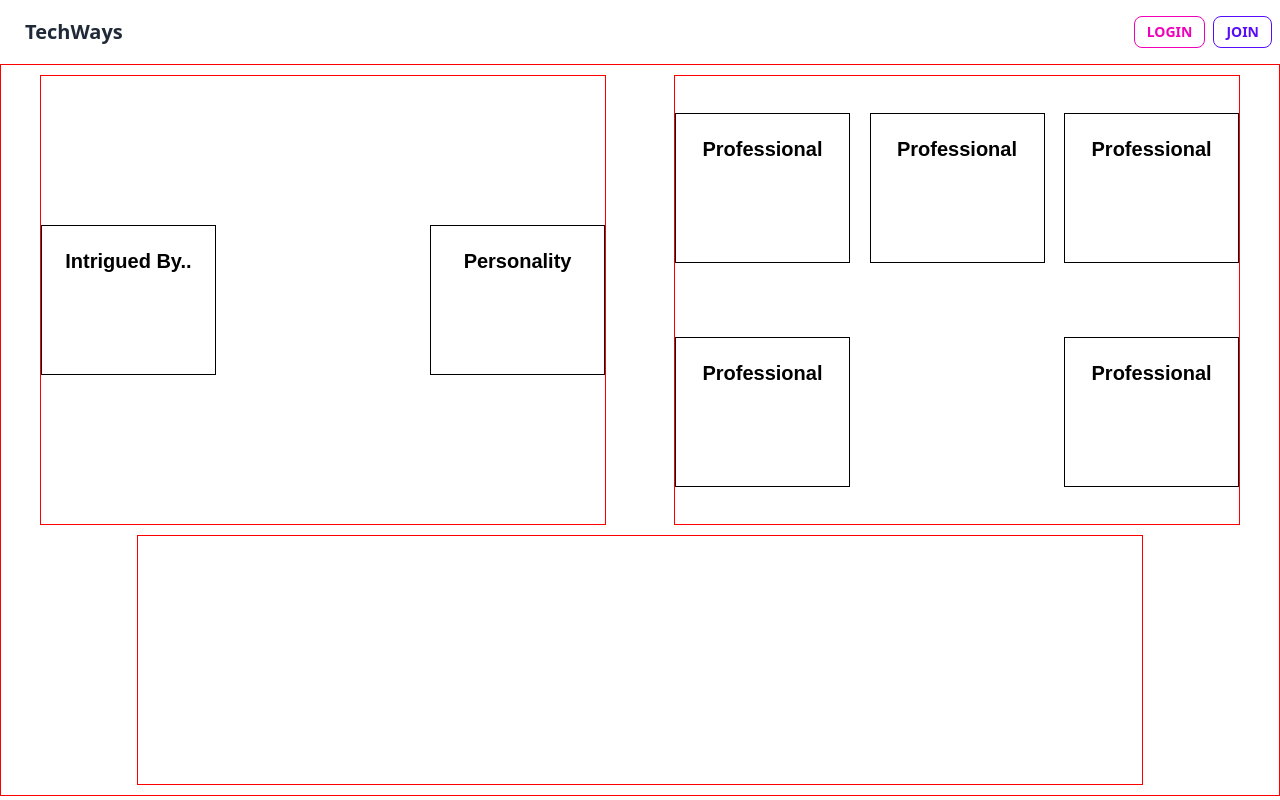
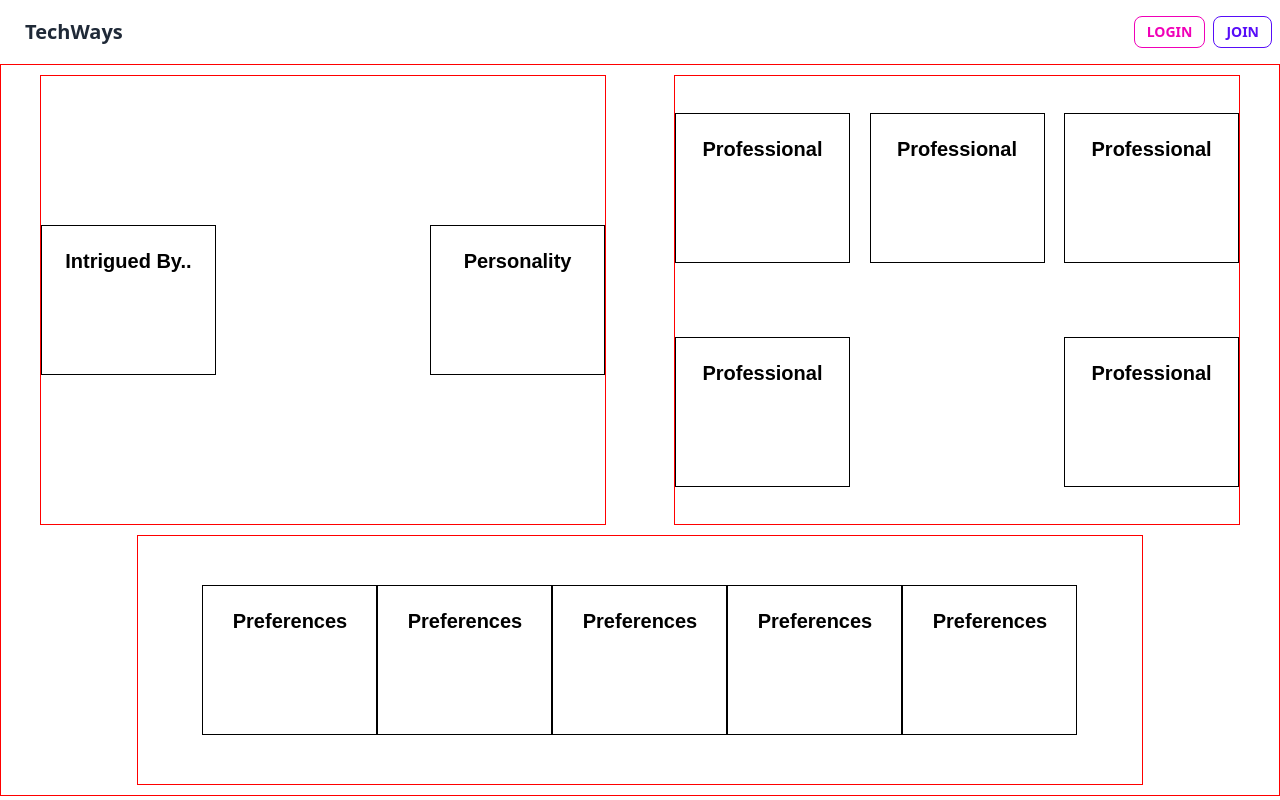
Before and after one commit to Bay102/TechWays, a React (Vite) app: page / in a window 1280 px wide. Built offline with nearby package versions, Linux system fonts and the light colour scheme; no server answers; a web font is replaced by a local one.

Commit message:
prefrences boxes

```diff
--- a/src/Components/AttributeCategorys/Interests/Interests.tsx
+++ b/src/Components/AttributeCategorys/Interests/Interests.tsx
@@ -1,11 +1,17 @@
+import { observer } from 'mobx-react'
 import AttributeCard from '../../AttributeCard/AttributeCard'
+import { AttributeStoreProps } from '../AttributesStore'
 import * as S from './interests.styles'
 
-export const Interests = () => {
+type Props = {
+  attributeStore: AttributeStoreProps
+}
+
+export const Interests = observer(({ attributeStore }: Props) => {
   return (
     <S.InterestsContainer>
       <AttributeCard title="Intrigued By.." attributes={[]} />
       <AttributeCard title="Personality" attributes={[]} />
     </S.InterestsContainer>
   )
-}
+})
--- a/src/Components/AttributeCategorys/Preferences/Preferences.tsx
+++ b/src/Components/AttributeCategorys/Preferences/Preferences.tsx
@@ -1,11 +1,20 @@
 import { observer } from 'mobx-react'
 import * as S from './preferences.styles'
 import { AttributeStoreProps } from '../AttributesStore'
+import AttributeCard from '../../AttributeCard/AttributeCard'
 
 type Props = {
-  store: AttributeStoreProps
+  attributeStore: AttributeStoreProps
 }
 
-export const Preferences = observer(({ store }: Props) => {
-  return <S.PreferencesContainer></S.PreferencesContainer>
+export const Preferences = observer(({ attributeStore }: Props) => {
+  return (
+    <S.PreferencesContainer>
+      <AttributeCard title="Preferences" attributes={[]} />
+      <AttributeCard title="Preferences" attributes={[]} />
+      <AttributeCard title="Preferences" attributes={[]} />
+      <AttributeCard title="Preferences" attributes={[]} />
+      <AttributeCard title="Preferences" attributes={[]} />
+    </S.PreferencesContainer>
+  )
 })
--- a/src/Components/AttributeCategorys/Professional/Professional.tsx
+++ b/src/Components/AttributeCategorys/Professional/Professional.tsx
@@ -1,7 +1,13 @@
 import * as S from './professional.styles'
 import AttributeCard from '../../AttributeCard/AttributeCard'
+import { AttributeStoreProps } from '../AttributesStore'
+import { observer } from 'mobx-react'
 
-export const Professional = () => {
+type Props = {
+  attributeStore: AttributeStoreProps
+}
+
+export const Professional = observer(({ attributeStore }: Props) => {
   return (
     <S.ProfessionalContainer>
       <AttributeCard title="Professional" attributes={[]} />
@@ -11,4 +17,4 @@ export const Professional = () => {
       <AttributeCard title="Professional" attributes={[]} />
     </S.ProfessionalContainer>
   )
-}
+})
--- a/src/Home/Home.tsx
+++ b/src/Home/Home.tsx
@@ -10,9 +10,9 @@ const Home = () => {
     <S.HomeContainer>
       <Navbar />
       <S.AttributesContainer>
-        <Interests />
-        <Professional />
-        <Preferences store={AttributesStore} />
+        <Interests attributeStore={AttributesStore} />
+        <Professional attributeStore={AttributesStore} />
+        <Preferences attributeStore={AttributesStore} />
       </S.AttributesContainer>
     </S.HomeContainer>
   )
--- a/src/Home/home.styles.tsx
+++ b/src/Home/home.styles.tsx
@@ -3,6 +3,7 @@ import { styled } from 'styled-components'
 export const HomeContainer = styled.div`
   display: flex;
   flex-direction: column;
+
   padding: 0;
   background-color: gray;
 `
```
